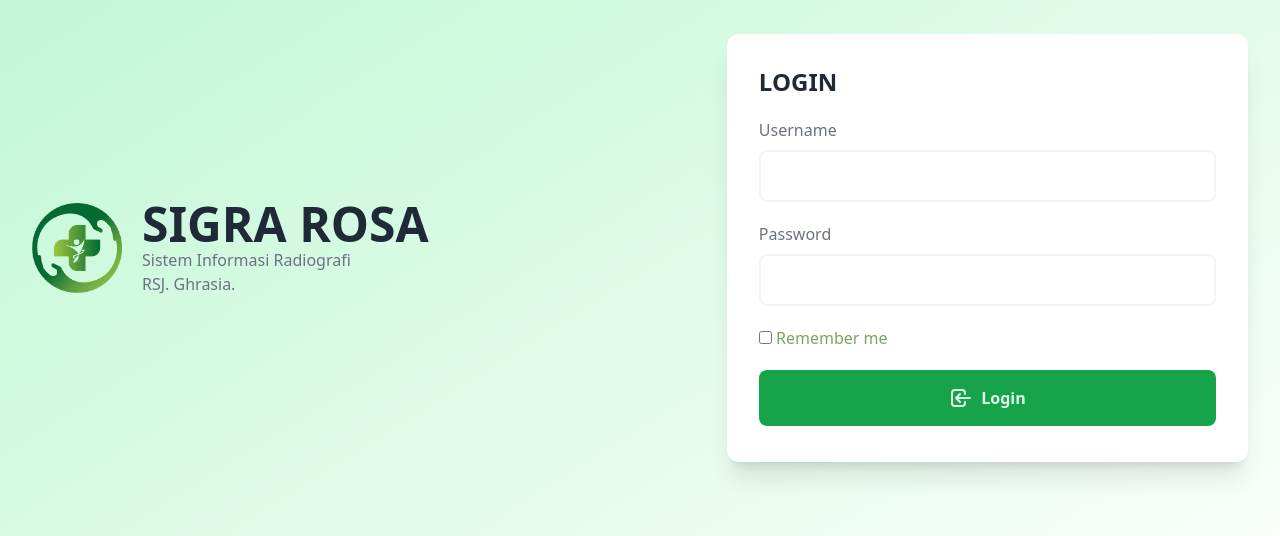
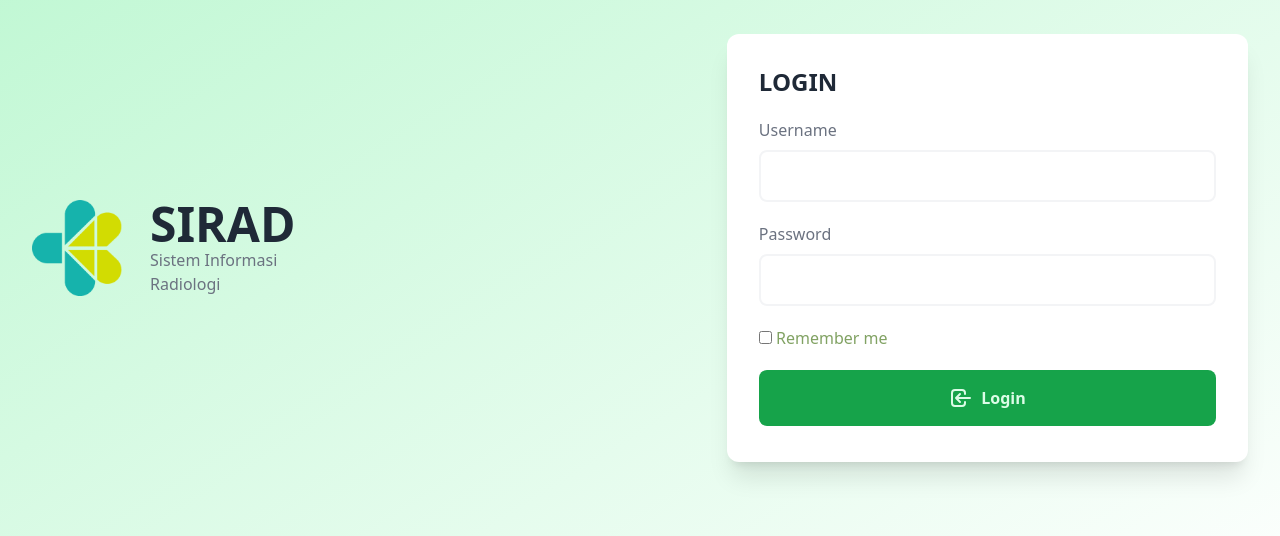
Before and after one commit to FathanRasyidi/SIRAD, a PHP site: page /login.php in a window 1280 px wide. Shown: the part 152-688 px from the top of the page. Run offline with PHP 8.4, Linux system fonts and the light colour scheme; some libraries are stand-ins or nearby versions.

Commit message:
ubah nama

```diff
--- a/akun_pasien.php
+++ b/akun_pasien.php
@@ -49,7 +49,7 @@ if (isset($_GET['search'])) {
     <meta charset="UTF-8">
     <meta name="viewport" content="width=device-width, initial-scale=1.0">
     <meta http-equiv="X-UA-Compatible" content="ie=edge">
-    <title>Sigra Rosa</title>
+    <title>SIRAD</title>
     <link rel="icon" href="img/sr.png" type="image/x-icon">
     <script src="https://cdn.tailwindcss.com"></script>
     <script defer src="https://unpkg.com/alpinejs@3.x.x/dist/cdn.min.js"></script>
@@ -73,7 +73,7 @@ if (isset($_GET['search'])) {
         <a class="navbar-brand text-gray-600 flex items-center">
             <img src="img/sr.png" alt="" width="50" height="50" class="d-inline-block" id="logo"
                 style="margin-right: 10px">
-            <span class="ml-2">Sistem Informasi Radiografi RSJ. Ghrasia</span>
+            <span class="ml-2">Sistem Informasi Radiologi</span>
         </a>
 
         <div class="flex flex-col justify-between flex-1 mt-6">
--- a/edit_pasien.php
+++ b/edit_pasien.php
@@ -160,7 +160,7 @@ if (isset($_POST['submit'])) {
     <meta charset="UTF-8">
     <meta name="viewport" content="width=device-width, initial-scale=1.0">
     <meta http-equiv="X-UA-Compatible" content="ie=edge">
-    <title>Sigra Rosa</title>
+    <title>SIRAD</title>
     <link rel="icon" href="img/sr.png" type="image/x-icon">
     <script src="https://cdn.tailwindcss.com"></script>
     <script defer src="https://unpkg.com/alpinejs@3.x.x/dist/cdn.min.js"></script>
@@ -219,7 +219,7 @@ if (isset($_POST['submit'])) {
         <a class="navbar-brand text-gray-600 flex items-center">
             <img src="img/sr.png" alt="" width="50" height="50" class="d-inline-block" id="logo"
                 style="margin-right: 10px">
-            <span class="ml-2">Sistem Informasi Radiografi RSJ. Ghrasia</span>
+            <span class="ml-2">Sistem Informasi Radiologi</span>
         </a>
 
         <div class="flex flex-col justify-between flex-1 mt-6">
--- a/edit_user.php
+++ b/edit_user.php
@@ -91,7 +91,7 @@ if (isset($_POST['submit'])) {
     <meta charset="UTF-8">
     <meta name="viewport" content="width=device-width, initial-scale=1.0">
     <meta http-equiv="X-UA-Compatible" content="ie=edge">
-    <title>Sigra Rosa</title>
+    <title>SIRAD</title>
     <link rel="icon" href="img/sr.png" type="image/x-icon">
     <script src="https://cdn.tailwindcss.com"></script>
     <script defer src="https://unpkg.com/alpinejs@3.x.x/dist/cdn.min.js"></script>
@@ -150,7 +150,7 @@ if (isset($_POST['submit'])) {
         <a class="navbar-brand text-gray-600 flex items-center">
             <img src="img/sr.png" alt="" width="50" height="50" class="d-inline-block" id="logo"
                 style="margin-right: 10px">
-            <span class="ml-2">Sistem Informasi Radiografi RSJ. Ghrasia</span>
+            <span class="ml-2">Sistem Informasi Radiologi</span>
         </a>
 
         <div class="flex flex-col justify-between flex-1 mt-6">
--- a/index.php
+++ b/index.php
@@ -28,7 +28,7 @@ if (empty($_COOKIE['user']) && !isset($_SESSION['login'])) {
   <meta charset="UTF-8">
   <meta name="viewport" content="width=device-width, initial-scale=1.0">
   <meta http-equiv="X-UA-Compatible" content="ie=edge">
-  <title>Sigra Rosa</title>
+  <title>SIRAD</title>
   <link rel="icon" href="img/sr.png" type="image/x-icon">
   <script src="https://cdn.tailwindcss.com"></script>
   <script defer src="https://unpkg.com/alpinejs@3.x.x/dist/cdn.min.js"></script>
@@ -51,7 +51,7 @@ if (empty($_COOKIE['user']) && !isset($_SESSION['login'])) {
     class="fixed-sidebar flex flex-col w-64 h-screen pb-6 px-5 py-8 overflow-y-auto bg-white border-r rtl:border-r-0 rtl:border-l">
     <a class="navbar-brand text-gray-600 flex items-center">
       <img src="img/sr.png" alt="" width="50" height="50" class="d-inline-block" id="logo" style="margin-right: 10px">
-      <span class="ml-2">Sistem Informasi Radiografi RSJ. Ghrasia</span>
+      <span class="ml-2">Sistem Informasi Radiologi</span>
     </a>
 
     <div class="flex flex-col justify-between flex-1 mt-6">
--- a/login.php
+++ b/login.php
@@ -32,7 +32,7 @@ if (isset($_COOKIE['user'])) {
     <meta charset="UTF-8">
     <meta name="viewport" content="width=device-width, initial-scale=1.0, minimum-scale=1.0, maximum-scale=1.0, user-scalable=no">
     <!-- <meta http-equiv="X-UA-Compatible" content="ie=edge"> -->
-    <title>Sigra Rosa</title>
+    <title>SIRAD</title>
     <link rel="icon" href="img/sr.png" type="image/x-icon">
     <script src="https://cdn.tailwindcss.com"></script>
     <script defer src="https://unpkg.com/alpinejs@3.x.x/dist/cdn.min.js"></script>
@@ -45,10 +45,10 @@ if (isset($_COOKIE['user'])) {
             <div class="flex flex-col w-full">
                 <a class="navbar-brand text-gray-600 flex items-center">
                     <img src="img/sr.png" alt="" width="90" class="d-inline-block mr-3" id="logo">
-                    <span class="ml-2">
-                        <h1 class="text-5xl text-gray-800 font-bold">SIGRA ROSA</h1>
+                    <span class="ml-4">
+                        <h1 class="text-5xl text-gray-800 font-bold">SIRAD</h1>
                         <p class="w-9/12 mx-auto md:mx-0 text-gray-500">
-                        Sistem Informasi Radiografi RSJ. Ghrasia.
+                        Sistem Informasi Radiologi
                         </p>
                     </span>
                 </a>
--- a/pasien.php
+++ b/pasien.php
@@ -99,7 +99,7 @@ if (isset($_POST['submit'])) {
     <meta charset="UTF-8">
     <meta name="viewport" content="width=device-width, initial-scale=1.0">
     <meta http-equiv="X-UA-Compatible" content="ie=edge">
-    <title>Sigra Rosa</title>
+    <title>SIRAD</title>
     <link rel="icon" href="img/sr.png" type="image/x-icon">
     <script src="https://cdn.tailwindcss.com"></script>
     <script defer src="https://unpkg.com/alpinejs@3.x.x/dist/cdn.min.js"></script>
@@ -123,7 +123,7 @@ if (isset($_POST['submit'])) {
         <a class="navbar-brand text-gray-600 flex items-center">
             <img src="img/sr.png" alt="" width="50" height="50" class="d-inline-block" id="logo"
                 style="margin-right: 10px">
-            <span class="ml-2">Sistem Informasi Radiografi RSJ. Ghrasia</span>
+            <span class="ml-2">Sistem Informasi Radiologi</span>
         </a>
 
         <div class="flex flex-col justify-between flex-1 mt-6">
--- a/user.php
+++ b/user.php
@@ -44,7 +44,7 @@ if (isset($_GET['search'])) {
     <meta charset="UTF-8">
     <meta name="viewport" content="width=device-width, initial-scale=1.0">
     <meta http-equiv="X-UA-Compatible" content="ie=edge">
-    <title>Sigra Rosa</title>
+    <title>SIRAD</title>
     <link rel="icon" href="img/sr.png" type="image/x-icon">
     <script src="https://cdn.tailwindcss.com"></script>
     <script defer src="https://unpkg.com/alpinejs@3.x.x/dist/cdn.min.js"></script>
@@ -68,7 +68,7 @@ if (isset($_GET['search'])) {
         <a class="navbar-brand text-gray-600 flex items-center">
             <img src="img/sr.png" alt="" width="50" height="50" class="d-inline-block" id="logo"
                 style="margin-right: 10px">
-            <span class="ml-2">Sistem Informasi Radiografi RSJ. Ghrasia</span>
+            <span class="ml-2">Sistem Informasi Radiologi</span>
         </a>
 
         <div class="flex flex-col justify-between flex-1 mt-6">
```
Also changed, not shown: img/sr.png.
